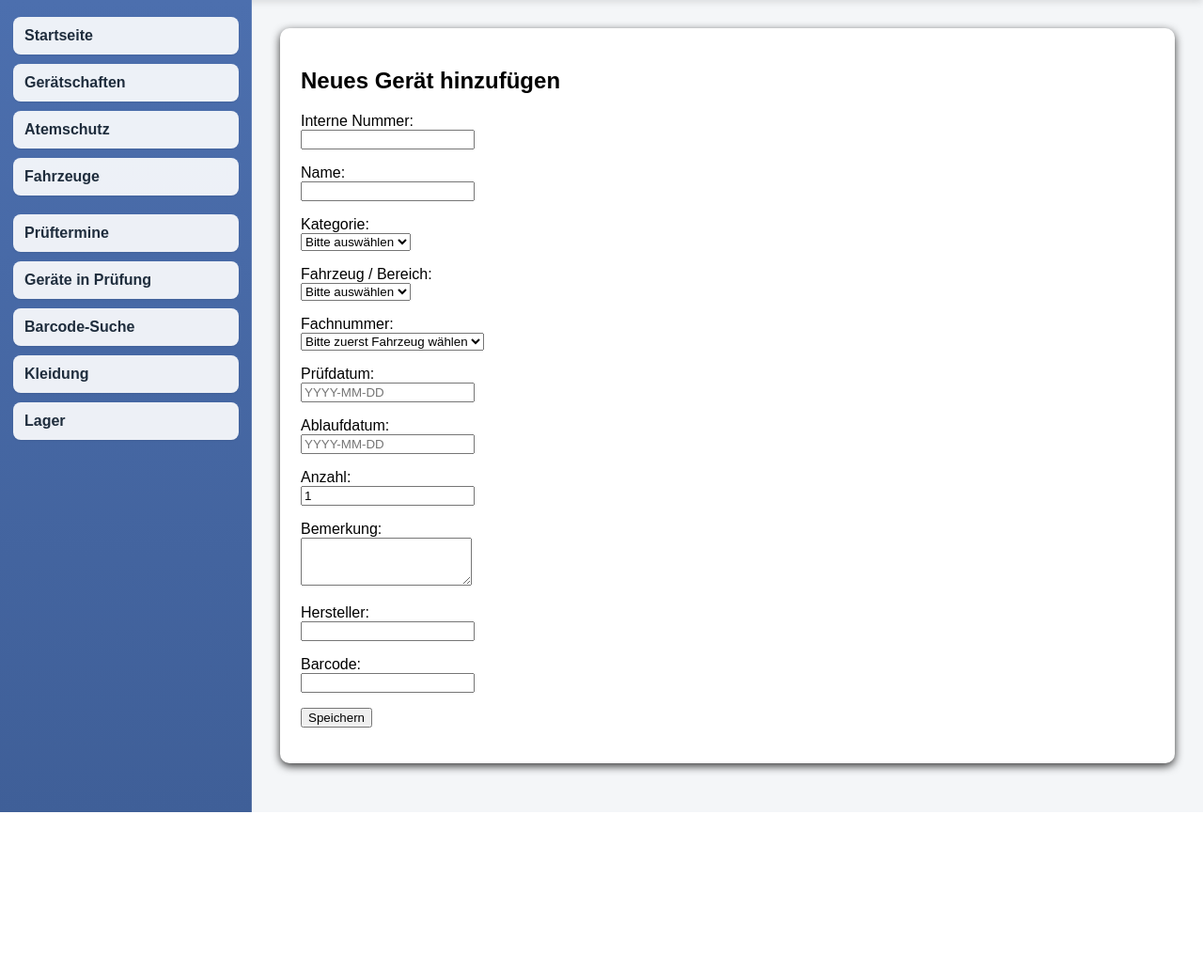
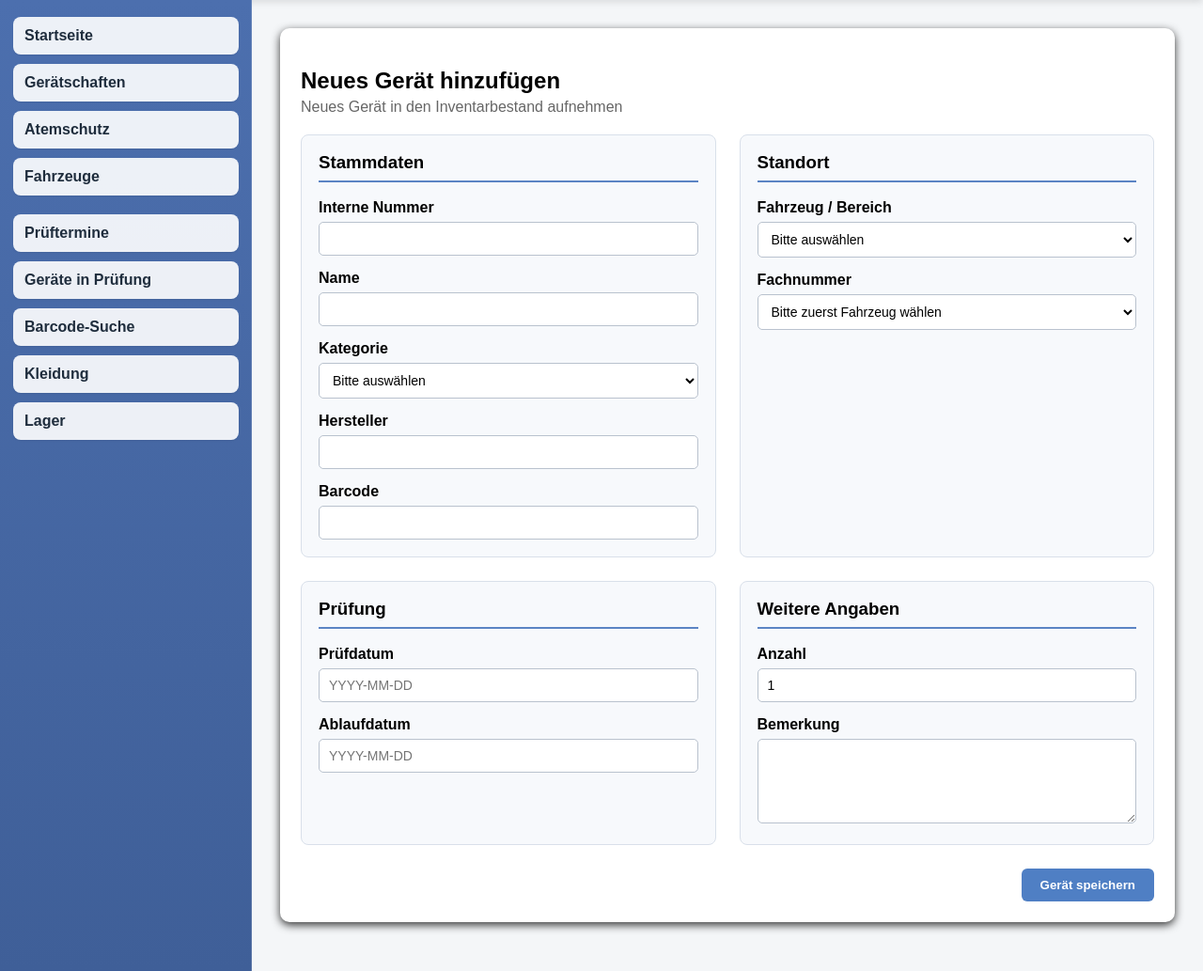
Before and after one commit to Martin22Him/feuerwehr-inventar, a Python web app: template templates/geraet_neu.html in a window 1280 px wide. Shown: the part 70-1103 px from the top of the page at 94% size. Before the commit the page ends 934 px from the top, so only its background shows below. Run offline with Jinja, Linux system fonts and the light colour scheme; the template is opened without the code that fills it, so the values that code supplies are empty.

Commit message:
geraet_neu.html

```diff
--- a/templates/geraet_neu.html
+++ b/templates/geraet_neu.html
@@ -4,103 +4,290 @@
 
 {% block content %}
 
+<style>
+    .edit-header {
+        display: flex;
+        justify-content: space-between;
+        align-items: center;
+        gap: 20px;
+        flex-wrap: wrap;
+    }
+
+    .edit-header h2 {
+        margin-bottom: 5px;
+    }
+
+    .edit-subtitle {
+        color: #666;
+        margin: 0;
+    }
+
+    .edit-grid {
+        display: grid;
+        grid-template-columns: repeat(2, minmax(0, 1fr));
+        gap: 25px;
+        margin-top: 20px;
+    }
+
+    .edit-section {
+        background: #f7f9fc;
+        border: 1px solid #d9e0ea;
+        border-radius: 8px;
+        padding: 18px;
+    }
+
+    .edit-section h3 {
+        margin-top: 0;
+        margin-bottom: 18px;
+        padding-bottom: 8px;
+        border-bottom: 2px solid #5b84c4;
+    }
+
+    .form-group {
+        margin-bottom: 15px;
+    }
+
+    .form-group:last-child {
+        margin-bottom: 0;
+    }
+
+    .form-group label {
+        display: block;
+        font-weight: bold;
+        margin-bottom: 6px;
+    }
+
+    .form-group input,
+    .form-group select,
+    .form-group textarea {
+        width: 100%;
+        box-sizing: border-box;
+        padding: 9px 10px;
+        border: 1px solid #b9c2ce;
+        border-radius: 5px;
+        background: white;
+        font-size: 14px;
+    }
+
+    .form-group textarea {
+        resize: vertical;
+        min-height: 90px;
+    }
+
+    .form-actions {
+        margin-top: 25px;
+        display: flex;
+        justify-content: flex-end;
+    }
+
+    .btn-save {
+        background: #4f7fc4;
+        color: white;
+        border: none;
+        padding: 10px 20px;
+        border-radius: 6px;
+        font-weight: bold;
+        cursor: pointer;
+    }
+
+    .btn-save:hover {
+        opacity: 0.9;
+    }
+
+    @media (max-width: 800px) {
+        .edit-grid {
+            grid-template-columns: 1fr;
+        }
+
+        .form-actions {
+            justify-content: stretch;
+        }
+
+        .btn-save {
+            width: 100%;
+        }
+    }
+</style>
+
+
 <div class="box">
+    <div class="edit-header">
+        <div>
             <h2>Neues Gerät hinzufügen</h2>
+            <p class="edit-subtitle">
+                Neues Gerät in den Inventarbestand aufnehmen
+            </p>
+        </div>
+    </div>
 
     <form method="post">
         <input type="hidden" name="csrf_token" value="{{ csrf_token() }}">
 
+        <div class="edit-grid">
+
+            <!-- STAMMDATEN -->
+            <div class="edit-section">
+                <h3>Stammdaten</h3>
+
                 {% if current_user.role == "admin" %}
-    <p>
-        <label>Wehr:</label><br>
+                <div class="form-group">
+                    <label>Wehr</label>
                     <select name="wehr_id" required>
                         <option value="">Bitte auswählen</option>
 
                         {% for wehr in wehren %}
-                <option value="{{ wehr['id'] }}"
-                    {% if aktive_wehr|string == wehr['id']|string %}
-                        selected
-                    {% endif %}
+                            <option
+                                value="{{ wehr['id'] }}"
+                                {% if aktive_wehr|string == wehr['id']|string %}selected{% endif %}
                             >
                                 {{ wehr['name'] }}
                             </option>
                         {% endfor %}
                     </select>
-    </p>
+                </div>
                 {% endif %}
 
-    <p>
-        <label>Interne Nummer:</label><br>
-        <input type="text" name="interne_nummer" required>
-    </p>
+                <div class="form-group">
+                    <label>Interne Nummer</label>
+                    <input
+                        type="text"
+                        name="interne_nummer"
+                        required
+                    >
+                </div>
 
-        <p>
-            <label>Name:</label><br>
-            <input type="text" name="name" required>
-        </p>
+                <div class="form-group">
+                    <label>Name</label>
+                    <input
+                        type="text"
+                        name="name"
+                        required
+                    >
+                </div>
 
-        <p>
-            <label>Kategorie:</label><br>
+                <div class="form-group">
+                    <label>Kategorie</label>
                     <select name="kategorie" required>
                         <option value="">Bitte auswählen</option>
+
                         {% for kategorie in kategorien %}
-                    <option value="{{ kategorie }}">{{ kategorie }}</option>
+                            <option value="{{ kategorie }}">
+                                {{ kategorie }}
+                            </option>
                         {% endfor %}
                     </select>
-        </p>
+                </div>
 
-        <p>
-            <label>Fahrzeug / Bereich:</label><br>
-            <select name="fahrzeug" id="fahrzeug" required onchange="updateFachnummern()">
+                <div class="form-group">
+                    <label>Hersteller</label>
+                    <input
+                        type="text"
+                        name="hersteller"
+                    >
+                </div>
+
+                <div class="form-group">
+                    <label>Barcode</label>
+                    <input
+                        type="text"
+                        name="barcode"
+                    >
+                </div>
+            </div>
+
+
+            <!-- STANDORT -->
+            <div class="edit-section">
+                <h3>Standort</h3>
+
+                <div class="form-group">
+                    <label>Fahrzeug / Bereich</label>
+                    <select
+                        name="fahrzeug"
+                        id="fahrzeug"
+                        required
+                        onchange="updateFachnummern()"
+                    >
                         <option value="">Bitte auswählen</option>
+
                         {% for fahrzeug in fahrzeuge %}
-                    <option value="{{ fahrzeug }}">{{ fahrzeug }}</option>
+                            <option value="{{ fahrzeug }}">
+                                {{ fahrzeug }}
+                            </option>
                         {% endfor %}
                     </select>
-        </p>
+                </div>
 
-        <p>
-            <label>Fachnummer:</label><br>
-            <select name="fachnummer" id="fachnummer" required>
+                <div class="form-group">
+                    <label>Fachnummer</label>
+                    <select
+                        name="fachnummer"
+                        id="fachnummer"
+                        required
+                    >
                         <option value="">Bitte zuerst Fahrzeug wählen</option>
                     </select>
-        </p>
+                </div>
+            </div>
 
-        <p>
-            <label>Prüfdatum:</label><br>
-            <input type="text" name="pruefdatum" placeholder="YYYY-MM-DD">
-        </p>
 
-        <p>
-            <label>Ablaufdatum:</label><br>
-            <input type="text" name="ablaufdatum" placeholder="YYYY-MM-DD">
-        </p>
+            <!-- PRÜFUNG -->
+            <div class="edit-section">
+                <h3>Prüfung</h3>
 
-        <p>
-            <label>Anzahl:</label><br>
-            <input type="number" name="anzahl" value="1" min="1">
-        </p>
+                <div class="form-group">
+                    <label>Prüfdatum</label>
+                    <input
+                        type="text"
+                        name="pruefdatum"
+                        placeholder="YYYY-MM-DD"
+                    >
+                </div>
 
-        <p>
-            <label>Bemerkung:</label><br>
-            <textarea name="bemerkung" rows="3"></textarea>
-        </p>
+                <div class="form-group">
+                    <label>Ablaufdatum</label>
+                    <input
+                        type="text"
+                        name="ablaufdatum"
+                        placeholder="YYYY-MM-DD"
+                    >
+                </div>
+            </div>
 
-        <p>
-            <label>Hersteller:</label><br>
-            <input type="text" name="hersteller">
-        </p>
 
-        <p>
-            <label>Barcode:</label><br>
-            <input type="text" name="barcode">
-        </p>
+            <!-- WEITERE ANGABEN -->
+            <div class="edit-section">
+                <h3>Weitere Angaben</h3>
 
-        <p>
-            <button type="submit">Speichern</button>
-        </p>
+                <div class="form-group">
+                    <label>Anzahl</label>
+                    <input
+                        type="number"
+                        name="anzahl"
+                        value="1"
+                        min="1"
+                    >
+                </div>
+
+                <div class="form-group">
+                    <label>Bemerkung</label>
+                    <textarea
+                        name="bemerkung"
+                        rows="4"
+                    ></textarea>
+                </div>
+            </div>
+
+        </div>
+
+        <div class="form-actions">
+            <button type="submit" class="btn-save">
+                Gerät speichern
+            </button>
+        </div>
     </form>
 </div>
+
 
 <script>
     const fachnummernDaten = {{ fachnummern | tojson }};
```
Lines whose indentation alone changed are shown as unchanged.
